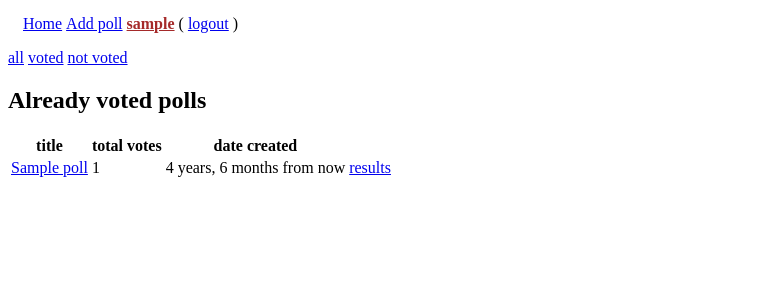
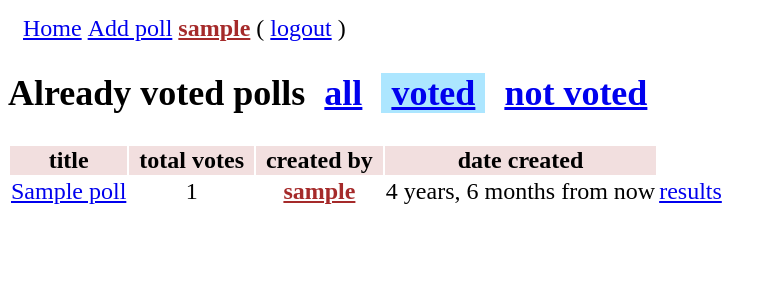
Before and after one commit to noobiept-other/poll, a Django app: page /?filter=already_voted in a window 1280 px wide. Shown: the top 300 px of the page, without its empty margins (0-777 px from the left). Run offline with Django 3.2, Linux system fonts and the light colour scheme; a user stored in the database is signed in; tables that the repository leaves empty hold one stand-in row (values such as "Sample post").

Commit message:
- add a 'selected' class to the current active poll filter (all polls/voted/etc) - when trying to open a poll, redirect to the results page if the user has already voted - add some styling to the poll table

```diff
--- a/poll/views.py
+++ b/poll/views.py
@@ -12,6 +12,7 @@ from poll.models import Poll, Option, Vote
 def home( request ):
 
     title = 'All polls'
+    selected = 'all_selected'
 
     if request.user.is_authenticated():
 
@@ -20,10 +21,12 @@ def home( request ):
         if filterPolls == 'already_voted':
             polls = Poll.objects.filter( vote__voter= request.user )
             title = 'Already voted polls'
+            selected = 'voted_selected'
 
         elif filterPolls == 'not_voted':
             polls = Poll.objects.exclude( vote__voter= request.user )
             title = 'Not voted polls'
+            selected = 'not_voted_selected'
 
         else:
             polls = Poll.objects.all()
@@ -32,8 +35,9 @@ def home( request ):
         polls = Poll.objects.all()
 
     context = {
+        'title': title,
         'polls': polls,
-        'title': title
+        selected: True
     }
 
     return render( request, 'home.html', context )
@@ -113,7 +117,6 @@ def show_poll( request, pollId ):
         raise Http404( "Invalid poll id." )
 
     errors = []
-    has_voted = False
 
     try:
         Vote.objects.get( poll= poll, voter= request.user )
@@ -146,13 +149,13 @@ def show_poll( request, pollId ):
 
                 return HttpResponseRedirect( poll.get_result_url() )
 
+        # already has voted, redirect to the results page
     else:
-        has_voted = True
+        return HttpResponseRedirect( poll.get_result_url() )
 
     context = {
         'poll': poll,
-        'errors': errors,
-        'has_voted': has_voted
+        'errors': errors
     }
 
     return render( request, 'show_poll.html', context )
--- a/static/css/style.css
+++ b/static/css/style.css
@@ -1,4 +1,9 @@
     /* Basic Elements */
+
+body
+    {
+    font-size: 24px;
+    }
 
 em
     {
@@ -76,6 +81,11 @@ em
     padding: 5px;
     }
 
+.selected
+    {
+    background-color: rgba(105, 209, 255, 0.55);
+    }
+
 
     /* Accounts/User Page */
 
@@ -101,3 +111,22 @@ em
     background-color: aliceblue;
     text-align: center;
     }
+
+
+    /* Poll */
+
+#PollTable
+    {
+    text-align: center;
+    }
+
+#PollTable th
+    {
+    background-color: rgba(165, 42, 42, 0.15);
+    padding: 1px 10px;
+    }
+
+#PollTitle a
+    {
+    padding: 0 10px;
+    }
--- a/templates/home.html
+++ b/templates/home.html
@@ -1,24 +1,25 @@
 {% extends "base.html" %}
 {% load humanize %}
+{% load accounts %}
 
 {% block content %}
 
-{% if user.is_authenticated %}
-<p>
-    <a href="{% url 'home' %}">all</a>
-    <a href="{% url 'home' %}?filter=already_voted">voted</a>
-    <a href="{% url 'home' %}?filter=not_voted">not voted</a>
-</p>
+<h2 id="PollTitle">
+    {{ title }}
 
-{% endif %}
-
-<h2>{{ title }}</h2>
+    {% if user.is_authenticated %}
+        <a href="{% url 'home' %}" {% if all_selected %}class="selected"{% endif %}>all</a>
+        <a href="{% url 'home' %}?filter=already_voted" {% if voted_selected %}class="selected"{% endif %}>voted</a>
+        <a href="{% url 'home' %}?filter=not_voted" {% if not_voted_selected %}class="selected"{% endif %}>not voted</a>
+    {% endif %}
+</h2>
 
 {% if polls %}
-    <table>
+    <table id="PollTable">
         <tr>
             <th>title</th>
             <th>total votes</th>
+            <th>created by</th>
             <th>date created</th>
         </tr>
 
@@ -26,6 +27,7 @@
         <tr>
             <td><a href="{{ poll.get_url }}">{{ poll.title }}</a></td>
             <td>{{ poll.get_total_votes }}</td>
+            <td>{{ poll.user|account_name }}</td>
             <td>{{ poll.date_created|naturaltime }}</td>
             <td><a href="{{ poll.get_result_url }}">results</a></td>
         </tr>
--- a/templates/results.html
+++ b/templates/results.html
@@ -16,7 +16,7 @@
 {% endif %}
 
 <p>
-    {{ poll.date_created }} | ({{ poll.date_created|naturaltime }})
+    {{ poll.date_created }} ({{ poll.date_created|naturaltime }})
 </p>
 
 <table>
--- a/templates/show_poll.html
+++ b/templates/show_poll.html
@@ -38,12 +38,8 @@
         <br />
     {% endfor %}
 
-    {% if has_voted %}
-        <p>Already voted.</p>
-    {% else %}
     <input type="submit" value="vote" />
     <input type="hidden" name="next" value="{{ next }}" />
-    {% endif %}
 </form>
 
 <a href="{{ poll.get_result_url }}">Results</a>
```
Also changed, not shown: templates/accounts/user_page.html (+8 -1 lines). Lines whose indentation alone changed are shown as unchanged.
